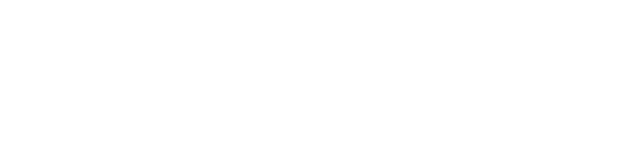
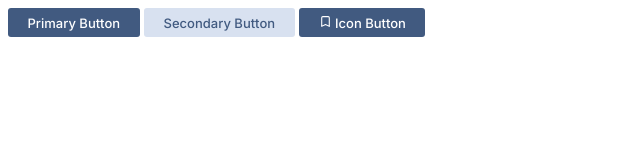
Before and after one commit to sushilburagute/asiimov-css-beta, a plain HTML site: page index.html in a window 1280 px wide. Shown: the whole page, without its empty margins (0-640 px from the left). Drawn offline with Linux system fonts and the light colour scheme.

Commit message:
Added Buttons

```diff
--- /dev/null
+++ b/components/main.css
@@ -0,0 +1,60 @@
+@import url("https://fonts.googleapis.com/css2?family=Inter:wght@100;200;300;400;500;600;700;800;900&display=swap");
+
+/* main css */
+:root {
+  --primary-color: #415a80;
+  --secondary-color: #d8e1f0;
+  --grey: #34383b;
+  --white: #fff;
+  --background: #f2f4f8;
+  --light-grey: #d7e2e9;
+  --alert-red: #ba274a;
+  --alert-green: #b2ece1;
+  margin: 0%;
+  padding: 0%;
+  font-family: "Inter", sans-serif;
+}
+
+.primary-button {
+  padding: 0.5em 1.5em;
+  background-color: var(--primary-color);
+  color: var(--white);
+  font-weight: 500;
+  font-family: "Inter", sans-serif;
+  font-size: small;
+  border-radius: 3px;
+  text-decoration: none;
+  border: none;
+  cursor: pointer;
+}
+
+.secondary-button {
+  padding: 0.5em 1.5em;
+  background-color: var(--secondary-color);
+  color: var(--primary-color);
+  font-weight: 500;
+  font-family: "Inter", sans-serif;
+  font-size: small;
+  border-radius: 3px;
+  text-decoration: none;
+  border: none;
+  cursor: pointer;
+}
+
+.icon-button {
+  padding: 0.5em 1.5em;
+  background-color: var(--primary-color);
+  color: var(--white);
+  font-weight: 500;
+  font-family: "Inter", sans-serif;
+  font-size: small;
+  border-radius: 3px;
+  text-decoration: none;
+  border: none;
+  cursor: pointer;
+}
+
+.icon-button svg {
+  width: 1em;
+  height: 1em;
+}
--- a/index.html
+++ b/index.html
@@ -4,8 +4,30 @@
     <meta charset="UTF-8" />
     <meta http-equiv="X-UA-Compatible" content="IE=edge" />
     <meta name="viewport" content="width=device-width, initial-scale=1.0" />
-    <link rel="stylesheet" href="components/button.css" />
+    <link rel="stylesheet" href="components/main.css" />
     <title>Asiimov Component Library</title>
   </head>
-  <body></body>
+  <body>
+    <button class="primary-button">Primary Button</button>
+    <button class="secondary-button">Secondary Button</button>
+    <button class="icon-button">
+      <span
+        ><svg
+          xmlns="http://www.w3.org/2000/svg"
+          fill="none"
+          viewBox="0 0 24 24"
+          stroke="currentColor"
+        >
+          <path
+            stroke-linecap="round"
+            stroke-linejoin="round"
+            stroke-width="2"
+            d="M5 5a2 2 0 012-2h10a2 2 0 012 2v16l-7-3.5L5 21V5z"
+          />
+        </svg>
+
+        Icon Button
+      </span>
+    </button>
+  </body>
 </html>
```
Also changed, not shown: components/button.css (deleted).
